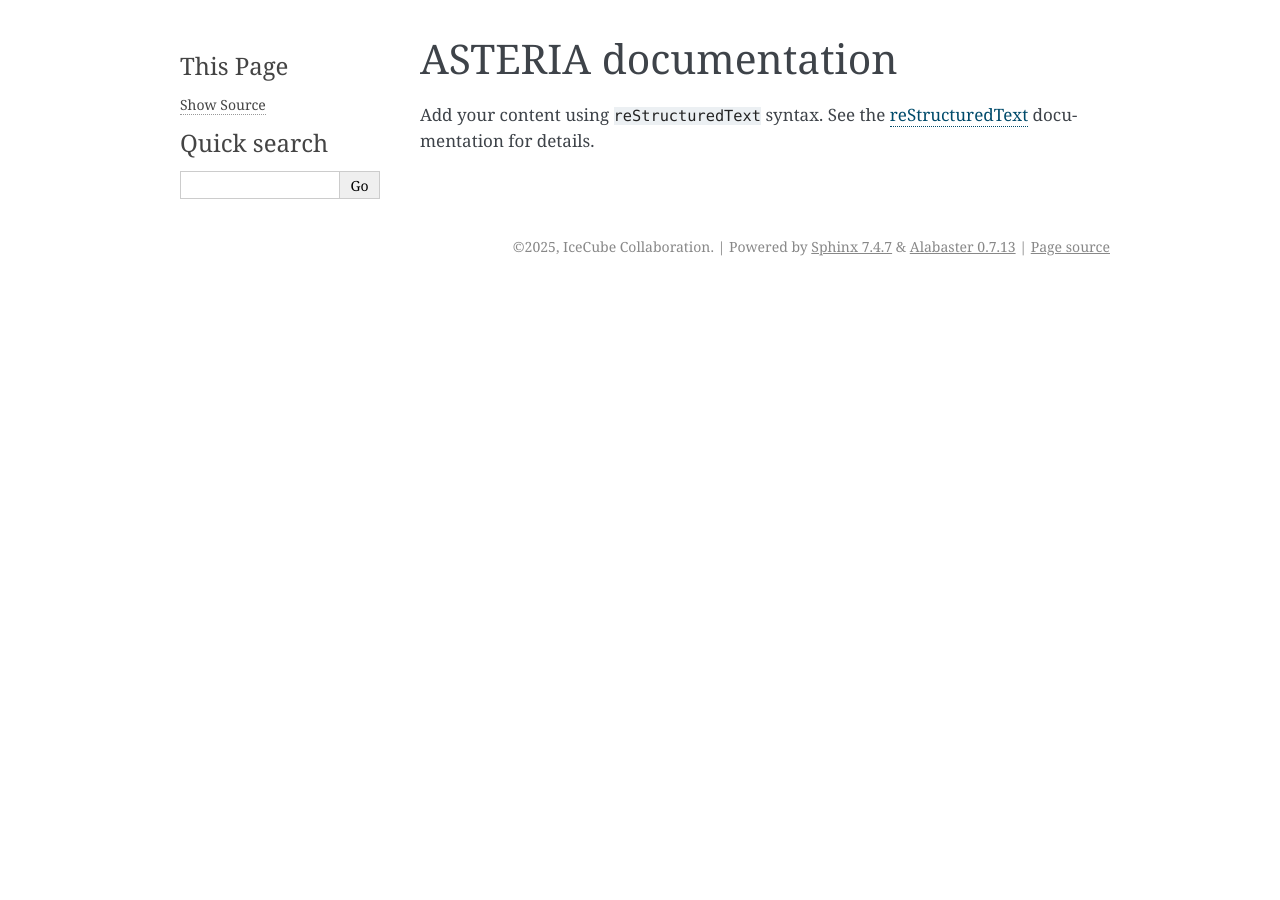
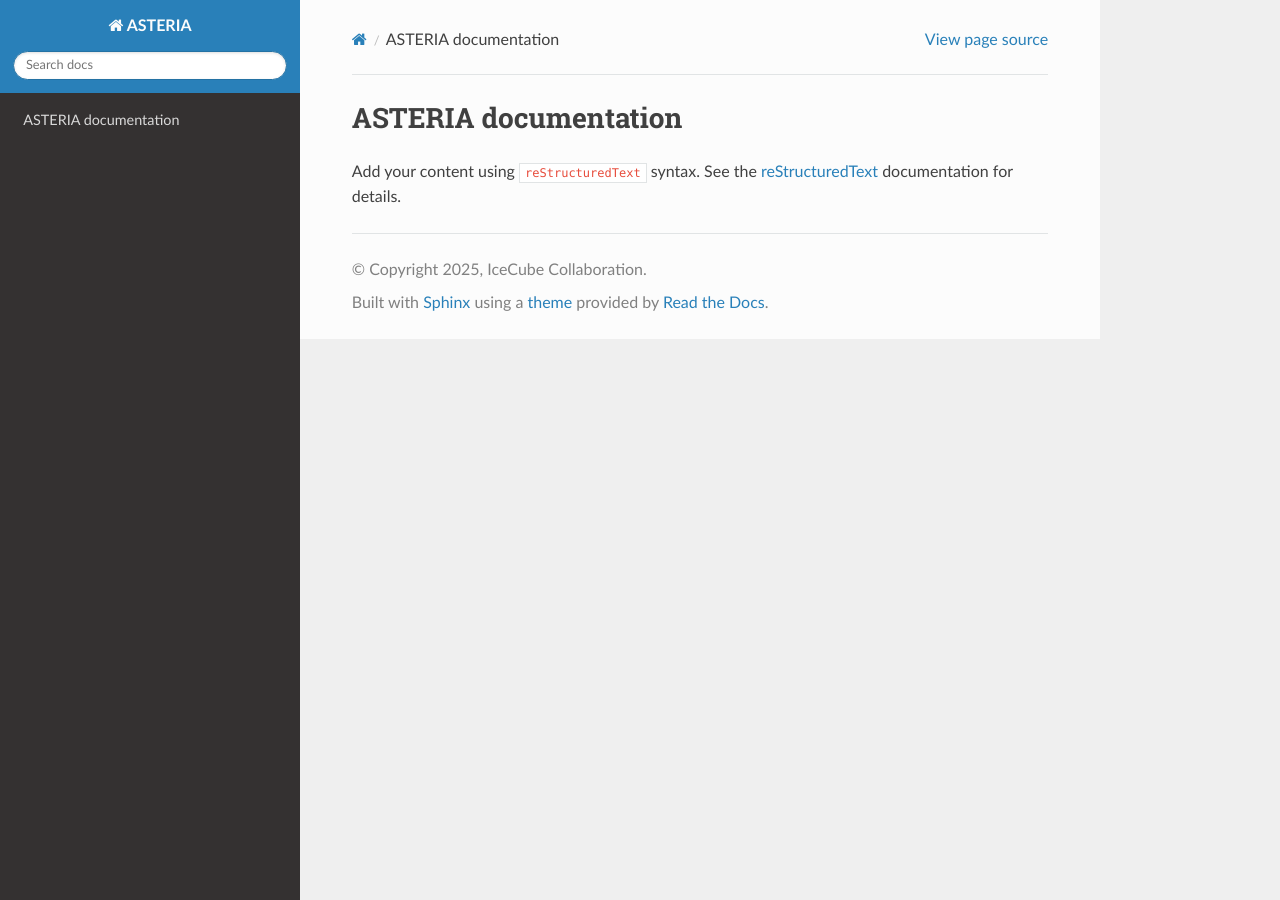
Before and after one commit to icecube/ASTERIA, a Sphinx documentation site: the page built from docs/source/index.rst, in a window 1280 px wide. Built offline with Sphinx 7.4.7 and the Read the Docs theme 3.1.0, drawn with Linux system fonts in a browser that asks for light colours.

Commit message:
Set up sphinx.

```diff
--- a/docs/source/conf.py
+++ b/docs/source/conf.py
@@ -2,6 +2,16 @@
 #
 # For the full list of built-in configuration values, see the documentation:
 # https://www.sphinx-doc.org/en/master/usage/configuration.html
+
+import sys
+import os
+import re
+
+# If extensions (or modules to document with autodoc) are in another directory,
+# add these directories to sys.path here. If the directory is relative to the
+# documentation root, use os.path.abspath to make it absolute, like shown here.
+sys.path.insert(0, os.path.abspath('../../python/'))
+import asteria
 
 # -- Project information -----------------------------------------------------
 # https://www.sphinx-doc.org/en/master/usage/configuration.html#project-information
@@ -13,9 +23,17 @@
 # -- General configuration ---------------------------------------------------
 # https://www.sphinx-doc.org/en/master/usage/configuration.html#general-configuration
 
-extensions = []
+extensions = [
+    'sphinx.ext.autodoc',
+    'sphinx.ext.napoleon',
+    'sphinx.ext.doctest',
+    'sphinx.ext.coverage',
+    'sphinx.ext.mathjax',
+    'sphinx.ext.viewcode',
+    'nbsphinx',
+]
 
-templates_path = ['_templates']
+templates_path = ['.templates']
 exclude_patterns = []
 
 
@@ -23,5 +41,5 @@
 # -- Options for HTML output -------------------------------------------------
 # https://www.sphinx-doc.org/en/master/usage/configuration.html#options-for-html-output
 
-html_theme = 'alabaster'
-html_static_path = ['_static']
+html_theme = 'sphinx_rtd_theme'
+html_static_path = ['.static']
```
